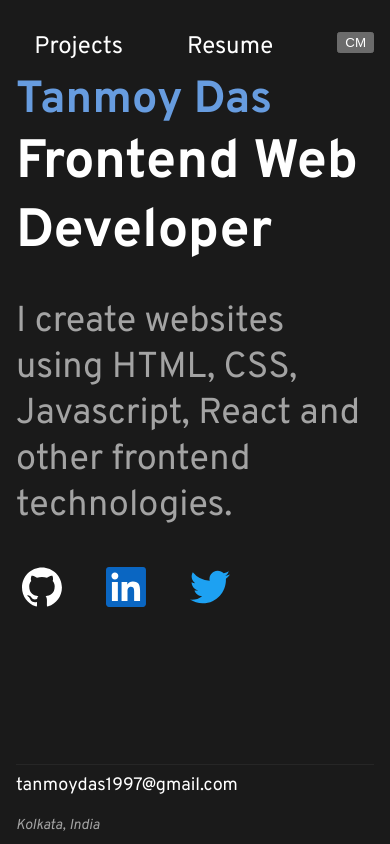
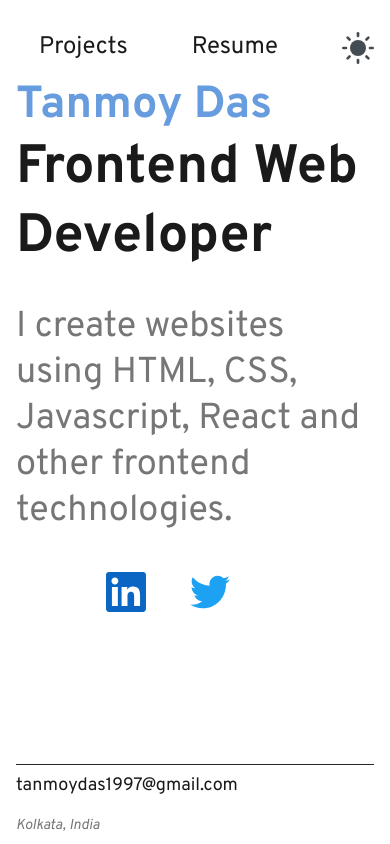
Before and after one commit to DarkHorse1997/github-portfolio, a plain HTML site: page index.html in a window 390 px wide. Drawn offline with Linux system fonts and the light colour scheme.

Commit message:
Add light mode to site along with mode
* Add Sun SVG with a mask to make a Moon as the color change button.
* Consider system preference and user-chosen preference.
* Save user-chosen preference in local storage.
* Set colors for light and dark theme.
* Move title to top of the head.

```diff
--- a/index.html
+++ b/index.html
@@ -1,19 +1,15 @@
 <!DOCTYPE html>
 <html lang="en">
 	<head>
+		<title>Tanmoy Das</title>
 		<meta charset="UTF-8" />
 		<meta http-equiv="X-UA-Compatible" content="IE=edge" />
 		<meta name="viewport" content="width=device-width, initial-scale=1.0" />
 		<meta name="author" content="Tanmoy Das" />
-		<meta
-			name="description"
-			content="Tanmoy Das, Frontend Web Developer Portfolio Site"
-		/>
-		<meta name="color-scheme" content="dark" />
-		<meta
-			name="keywords"
-			content="HTML, CSS, Javascript, React, Portfolio"
-		/>
+		<meta name="description" content="Tanmoy Das, Frontend Web Developer Portfolio Site" />
+		<meta name="color-scheme" content="dark light" />
+		<meta name="keywords" content="HTML, CSS, Javascript, React, Portfolio" />
+		<script src="./theme-toggle.js"></script>
 		<link rel="stylesheet" href="style.css" />
 		<link rel="preconnect" href="https://fonts.googleapis.com" />
 		<link rel="preconnect" href="https://fonts.gstatic.com" crossorigin />
@@ -21,7 +17,6 @@
 			href="https://fonts.googleapis.com/css2?family=Overpass:ital,wght@0,400;0,500;0,600;0,700;1,400&display=swap"
 			rel="stylesheet"
 		/>
-		<title>Tanmoy Das</title>
 	</head>
 	<body>
 		<header class="layout-header">
@@ -34,7 +29,43 @@
 						<a href="#" class="navbar-link">Resume</a>
 					</li>
 					<li class="navbar-item">
-						<button class="theme-change">CM</button>
+						<button
+							class="theme-toggle"
+							id="theme-toggle"
+							title="Toggle light and dark theme"
+							aria-label="auto"
+						>
+							<svg
+								class="sun-and-moon"
+								aria-hidden="true"
+								width="24"
+								height="24"
+								viewBox="0 0 24 24"
+							>
+								<mask class="moon" id="moon-mask">
+									<rect x="0" y="0" width="100%" height="100%" fill="white" />
+									<circle cx="24" cy="10" r="6" fill="black" />
+								</mask>
+								<circle
+									class="sun"
+									cx="12"
+									cy="12"
+									r="6"
+									mask="url(#moon-mask)"
+									fill="currentColor"
+								/>
+								<g class="sun-beams" stroke="currentColor">
+									<line x1="12" y1="1" x2="12" y2="3" />
+									<line x1="12" y1="21" x2="12" y2="23" />
+									<line x1="4.22" y1="4.22" x2="5.64" y2="5.64" />
+									<line x1="18.36" y1="18.36" x2="19.78" y2="19.78" />
+									<line x1="1" y1="12" x2="3" y2="12" />
+									<line x1="21" y1="12" x2="23" y2="12" />
+									<line x1="4.22" y1="19.78" x2="5.64" y2="18.36" />
+									<line x1="18.36" y1="5.64" x2="19.78" y2="4.22" />
+								</g>
+							</svg>
+						</button>
 					</li>
 				</ul>
 			</nav>
@@ -44,8 +75,8 @@
 				<h1 class="content-name">Tanmoy Das</h1>
 				<h2 class="content-profession">Frontend Web Developer</h2>
 				<p class="content-description">
-					I create websites using HTML, CSS, Javascript, React and
-					other frontend technologies.
+					I create websites using HTML, CSS, Javascript, React and other frontend
+					technologies.
 				</p>
 				<div class="social-links">
 					<a
@@ -53,30 +84,21 @@
 						class="github-link"
 						aria-label="Tanmoy's Github profile."
 					>
-						<img
-							src="assets/github-white.svg"
-							alt="Tanmoy's Github profile."
-						/>
+						<img src="assets/github-white.svg" alt="Tanmoy's Github profile." />
 					</a>
 					<a
 						href="https://www.linkedin.com/in/tnmyds"
 						class="linkedin-link"
 						aria-label="Tanmoy's Linkedin profile."
 					>
-						<img
-							src="assets/linkedin.svg"
-							alt="Tanmoy's Linkedin profile."
-						/>
+						<img src="assets/linkedin.svg" alt="Tanmoy's Linkedin profile." />
 					</a>
 					<a
 						href="https://twitter.com/TANMOYDAS1997"
 						class="twitter-link"
 						aria-label="Tanmoy's Twitter profile."
 					>
-						<img
-							src="assets/twitter.svg"
-							alt="Tanmoy's Twitter profile."
-						/>
+						<img src="assets/twitter.svg" alt="Tanmoy's Twitter profile." />
 					</a>
 				</div>
 			</section>
@@ -86,9 +108,7 @@
 				<a href="mailto:tanmoydas1997@gmail.com" class="address-email"
 					>tanmoydas1997@gmail.com</a
 				>
-				<a
-					href="https://goo.gl/maps/FXL8fMx1tkDM5dKFA"
-					class="address-location"
+				<a href="https://goo.gl/maps/FXL8fMx1tkDM5dKFA" class="address-location"
 					>Kolkata, India</a
 				>
 			</address>
--- a/style.css
+++ b/style.css
@@ -5,18 +5,35 @@
 	margin: 0;
 }
 :root {
-	--bg-color-dark: #1a1a1a;
-	--font-color-1-dark: #fff;
-	--font-color-2-dark: #679cdf;
-	--font-color-1-transparent-dark: #ffffff99;
+	--bg-color: #1a1a1a;
+	--font-color-1: #fff;
+	--font-color-2: #679cdf;
+	--font-color-1-transparent: #ffffff99;
 	--width: 860px;
+	/* Open Props easing */
+	--ease-3: cubic-bezier(0.25, 0, 0.3, 1);
+	--ease-out-5: cubic-bezier(0, 0, 0, 1);
+	--ease-elastic-3: cubic-bezier(0.5, 1.25, 0.75, 1.25);
+	--ease-elastic-4: cubic-bezier(0.5, 1.5, 0.75, 1.25);
 }
 
 html,
 body {
 	height: 100%;
-	background-color: var(--bg-color-dark);
-	color: var(--font-color-1-dark);
+	background-color: var(--bg-color);
+	color: var(--font-color-1);
+}
+html {
+	color-scheme: light;
+}
+
+html[data-theme="dark"] {
+	color-scheme: dark;
+}
+@supports not (color-scheme: dark) {
+	html[data-theme="dark"] {
+		background: #111;
+	}
 }
 
 body {
@@ -48,7 +65,7 @@ body {
 .navbar-link {
 	text-decoration: none;
 	font-size: 1.5rem;
-	color: var(--font-color-1-dark);
+	color: var(--font-color-1);
 	position: relative;
 }
 .navbar-link::after {
@@ -56,7 +73,7 @@ body {
 	position: absolute;
 	width: 100%;
 	transform: scaleX(0);
-	background-color: var(--font-color-2-dark);
+	background-color: var(--font-color-2);
 	height: 4px;
 	bottom: -4px;
 	left: 0;
@@ -88,14 +105,14 @@ body {
 	justify-content: center;
 }
 .content-name {
-	color: var(--font-color-2-dark);
+	color: var(--font-color-2);
 	font-size: 2.8125rem;
 }
 .content-profession {
 	font-size: 3.375rem;
 }
 .content-description {
-	color: var(--font-color-1-transparent-dark);
+	color: var(--font-color-1-transparent);
 	font-size: 2.25rem;
 	margin-block: 32px;
 }
@@ -149,11 +166,130 @@ footer {
 
 .address-email {
 	font-style: normal; /* Remove Italic Text */
-	color: var(--font-color-1-dark);
+	color: var(--font-color-1);
 	font-size: 1.125rem;
 }
 .address-location {
 	font-size: 0.9rem;
 	font-style: italic;
-	color: var(--font-color-1-transparent-dark);
+	color: var(--font-color-1-transparent);
 }
+
+/* Theme Change Button */
+[data-theme="light"] {
+	--bg-color: #fff;
+	--font-color-1: #1a1a1a;
+	--font-color-1-transparent: #1a1a1a99;
+}
+[data-theme="dark"] .theme-toggle {
+	--icon-fill: hsl(210 10% 70%);
+	--icon-fill-hover: hsl(210 15% 90%);
+}
+
+@media (hover: none) {
+	.theme-toggle {
+		--size: 48px;
+	}
+}
+
+.theme-toggle {
+	--size: 2rem;
+	--icon-fill: hsl(210 10% 30%);
+	--icon-fill-hover: hsl(210 10% 15%);
+
+	background: none;
+	border: none;
+	padding: 0;
+
+	inline-size: var(--size);
+	block-size: var(--size);
+	aspect-ratio: 1;
+	border-radius: 50%;
+
+	cursor: pointer;
+	touch-action: manipulation;
+	-webkit-tap-highlight-color: transparent;
+
+	outline-offset: 5px;
+}
+
+.theme-toggle > svg {
+	inline-size: 100%;
+	block-size: 100%;
+	stroke-linecap: round;
+}
+
+.sun-and-moon > :is(.moon, .sun, .sun-beams) {
+	transform-origin: center center;
+}
+
+.sun-and-moon > :is(.moon, .sun) {
+	fill: var(--icon-fill);
+}
+
+.theme-toggle:is(:hover, :focus-visible) > .sun-and-moon > :is(.moon, .sun) {
+	fill: var(--icon-fill-hover);
+}
+
+.sun-and-moon > .sun-beams {
+	stroke: var(--icon-fill);
+	stroke-width: 2px;
+}
+
+.theme-toggle:is(:hover, :focus-visible) .sun-and-moon > .sun-beams {
+	stroke: var(--icon-fill-hover);
+}
+
+[data-theme="dark"] .sun-and-moon > .sun {
+	transform: scale(1.75);
+}
+
+[data-theme="dark"] .sun-and-moon > .sun-beams {
+	opacity: 0;
+}
+
+[data-theme="dark"] .sun-and-moon > .moon > circle {
+	transform: translateX(-7px);
+}
+
+@supports (cx: 1) {
+	[data-theme="dark"] .sun-and-moon > .moon > circle {
+		transform: translateX(0);
+		cx: 17;
+	}
+}
+
+@media (prefers-reduced-motion: no-preference) {
+	.sun-and-moon > .sun {
+		transition: transform 0.5s var(--ease-elastic-3);
+	}
+
+	.sun-and-moon > .sun-beams {
+		transition: transform 0.5s var(--ease-elastic-4), opacity 0.5s var(--ease-3);
+	}
+
+	.sun-and-moon .moon > circle {
+		transition: transform 0.25s var(--ease-out-5);
+	}
+
+	@supports (cx: 1) {
+		.sun-and-moon .moon > circle {
+			transition: cx 0.25s var(--ease-out-5);
+		}
+	}
+	[data-theme="dark"] .sun-and-moon > .sun {
+		transform: scale(1.75);
+		transition-timing-function: var(--ease-3);
+		transition-duration: 0.25s;
+	}
+
+	[data-theme="dark"] .sun-and-moon > .sun-beams {
+		transform: rotateZ(-25deg);
+		transition-duration: 0.15s;
+	}
+
+	[data-theme="dark"] .sun-and-moon > .moon > circle {
+		transition-delay: 0.25s;
+		transition-duration: 0.5s;
+	}
+}
--- /dev/null
+++ b/theme-toggle.js
@@ -0,0 +1,58 @@
+const storageKey = 'theme-preference'
+
+const onClick = () => {
+  // flip current value
+  theme.value = theme.value === 'light'
+    ? 'dark'
+    : 'light'
+
+  setPreference()
+}
+
+const getColorPreference = () => {
+  if (localStorage.getItem(storageKey))
+    return localStorage.getItem(storageKey)
+  else
+    return window.matchMedia('(prefers-color-scheme: dark)').matches
+      ? 'dark'
+      : 'light'
+}
+
+const setPreference = () => {
+  localStorage.setItem(storageKey, theme.value)
+  reflectPreference()
+}
+
+const reflectPreference = () => {
+  document.firstElementChild
+    .setAttribute('data-theme', theme.value)
+
+  document
+    .querySelector('#theme-toggle')
+    ?.setAttribute('aria-label', theme.value)
+}
+
+const theme = {
+  value: getColorPreference(),
+}
+
+// set early so no page flashes / CSS is made aware
+reflectPreference()
+
+window.onload = () => {
+  // set on load so screen readers can see latest value on the button
+  reflectPreference()
+
+  // now this script can find and listen for clicks on the control
+  document
+    .querySelector('#theme-toggle')
+    .addEventListener('click', onClick)
+}
+
+// sync with system changes
+window
+  .matchMedia('(prefers-color-scheme: dark)')
+  .addEventListener('change', ({matches:isDark}) => {
+    theme.value = isDark ? 'dark' : 'light'
+    setPreference()
+  })
```
